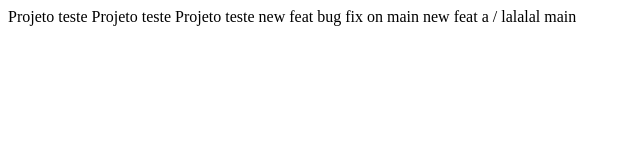
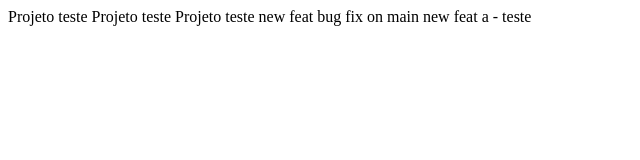
Before and after one commit to luishenkoti/projeto-teste, a plain HTML site: page index.html in a window 1280 px wide. Shown: the full height of the page, 0-640 px from the left. Drawn offline with Linux system fonts and the light colour scheme.

Commit message:
resolve cherry-pick

```diff
--- a/index.html
+++ b/index.html
@@ -5,6 +5,6 @@
         Projeto teste
         new feat
         bug fix on main
-        new feat a / lalalal main
+            new feat a - teste
     </body>
 </html>
```
